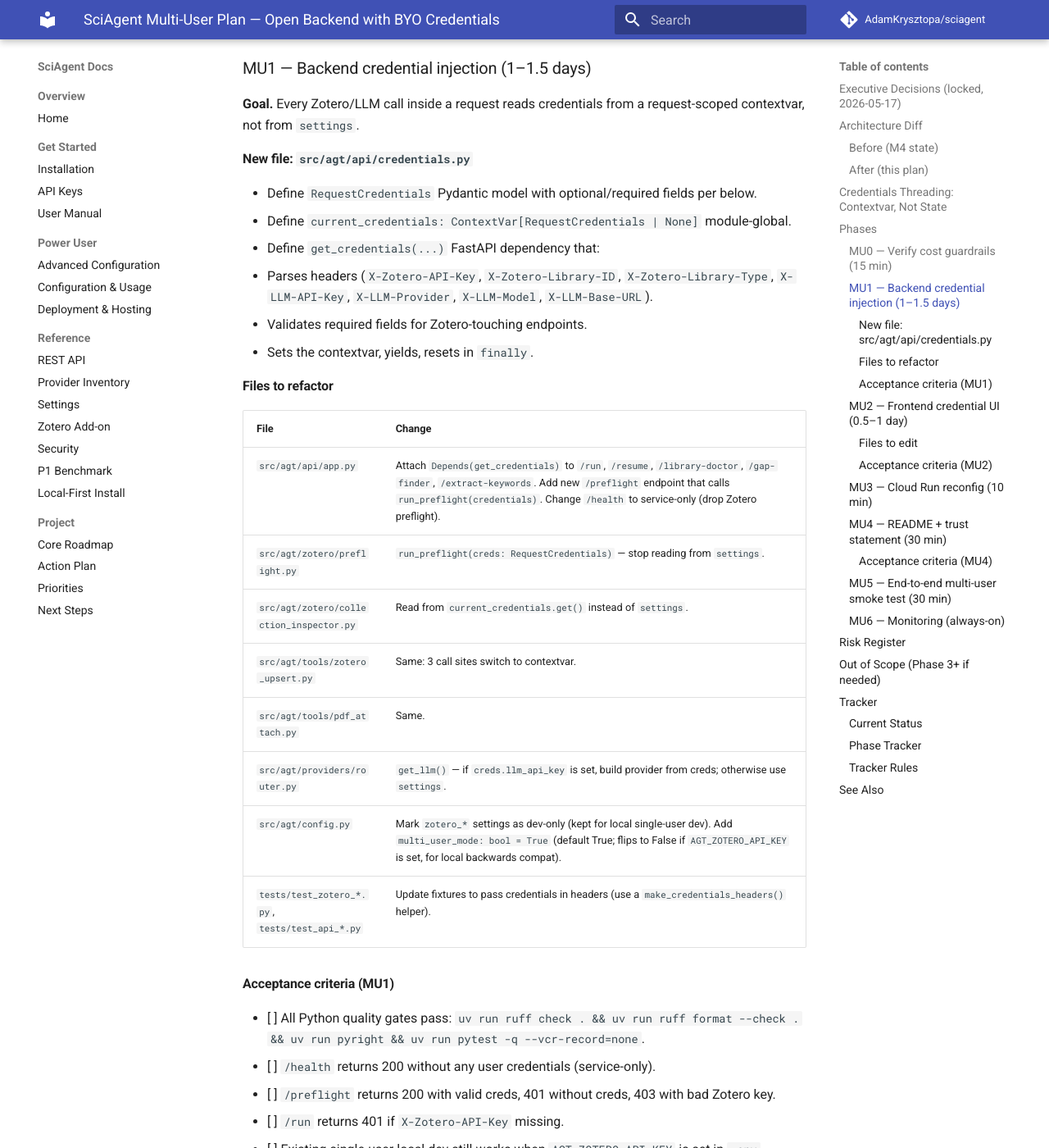
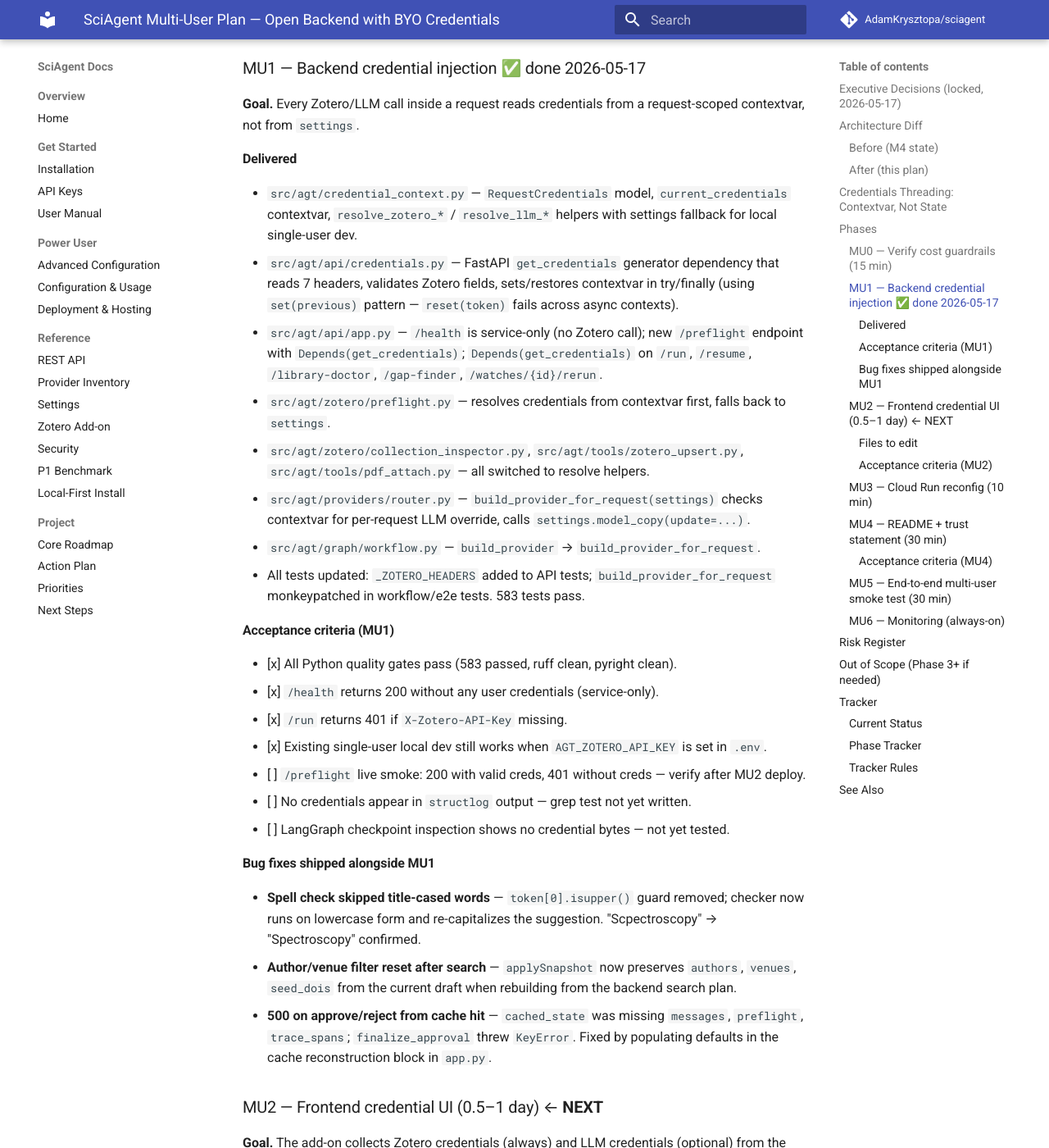
Before and after one commit to AdamKrysztopa/sciagent, an MkDocs documentation site: the page built from docs/actionable-plan-multiuser.md, in a window 1280 px wide and 1400 px high, scrolled down 2123 px. Shown: the whole window at 82% size. Built offline with MkDocs 1.6.1 and Material for MkDocs 9.7.7, drawn with Linux system fonts in a browser that asks for light colours; comment, search, counter and statistics services are not loaded; some of the changed text lies outside the part shown.

```diff
--- a/docs/actionable-plan-multiuser.md
+++ b/docs/actionable-plan-multiuser.md
@@ -78,48 +78,62 @@
 - [ ] Confirm `--max-instances=2` on Cloud Run service: `gcloud run services describe sciagent --region=europe-west1 | grep -i maxScale`.
 - [ ] (Optional) Set a hard DeepSeek monthly cap in the DeepSeek dashboard if available.
 
-### MU1 — Backend credential injection (1–1.5 days)
+### MU1 — Backend credential injection ✅ done 2026-05-17
 
 **Goal.** Every Zotero/LLM call inside a request reads credentials from a
 request-scoped contextvar, not from `settings`.
 
-#### New file: `src/agt/api/credentials.py`
+#### Delivered
 
-- Define `RequestCredentials` Pydantic model with optional/required fields per below.
-- Define `current_credentials: ContextVar[RequestCredentials | None]` module-global.
-- Define `get_credentials(...)` FastAPI dependency that:
-  - Parses headers (`X-Zotero-API-Key`, `X-Zotero-Library-ID`, `X-Zotero-Library-Type`,
-    `X-LLM-API-Key`, `X-LLM-Provider`, `X-LLM-Model`, `X-LLM-Base-URL`).
-  - Validates required fields for Zotero-touching endpoints.
-  - Sets the contextvar, yields, resets in `finally`.
-
-#### Files to refactor
-
-| File | Change |
-|---|---|
-| `src/agt/api/app.py` | Attach `Depends(get_credentials)` to `/run`, `/resume`, `/library-doctor`, `/gap-finder`, `/extract-keywords`. Add new `/preflight` endpoint that calls `run_preflight(credentials)`. Change `/health` to service-only (drop Zotero preflight). |
-| `src/agt/zotero/preflight.py` | `run_preflight(creds: RequestCredentials)` — stop reading from `settings`. |
-| `src/agt/zotero/collection_inspector.py` | Read from `current_credentials.get()` instead of `settings`. |
-| `src/agt/tools/zotero_upsert.py` | Same: 3 call sites switch to contextvar. |
-| `src/agt/tools/pdf_attach.py` | Same. |
-| `src/agt/providers/router.py` | `get_llm()` — if `creds.llm_api_key` is set, build provider from creds; otherwise use `settings`. |
-| `src/agt/config.py` | Mark `zotero_*` settings as dev-only (kept for local single-user dev). Add `multi_user_mode: bool = True` (default True; flips to False if `AGT_ZOTERO_API_KEY` is set, for local backwards compat). |
-| `tests/test_zotero_*.py`, `tests/test_api_*.py` | Update fixtures to pass credentials in headers (use a `make_credentials_headers()` helper). |
+- `src/agt/credential_context.py` — `RequestCredentials` model, `current_credentials`
+  contextvar, `resolve_zotero_*` / `resolve_llm_*` helpers with settings fallback for
+  local single-user dev.
+- `src/agt/api/credentials.py` — FastAPI `get_credentials` generator dependency that
+  reads 7 headers, validates Zotero fields, sets/restores contextvar in try/finally
+  (using `set(previous)` pattern — `reset(token)` fails across async contexts).
+- `src/agt/api/app.py` — `/health` is service-only (no Zotero call); new `/preflight`
+  endpoint with `Depends(get_credentials)`; `Depends(get_credentials)` on `/run`,
+  `/resume`, `/library-doctor`, `/gap-finder`, `/watches/{id}/rerun`.
+- `src/agt/zotero/preflight.py` — resolves credentials from contextvar first, falls
+  back to `settings`.
+- `src/agt/zotero/collection_inspector.py`, `src/agt/tools/zotero_upsert.py`,
+  `src/agt/tools/pdf_attach.py` — all switched to resolve helpers.
+- `src/agt/providers/router.py` — `build_provider_for_request(settings)` checks
+  contextvar for per-request LLM override, calls `settings.model_copy(update=...)`.
+- `src/agt/graph/workflow.py` — `build_provider` → `build_provider_for_request`.
+- All tests updated: `_ZOTERO_HEADERS` added to API tests; `build_provider_for_request`
+  monkeypatched in workflow/e2e tests. 583 tests pass.
 
 #### Acceptance criteria (MU1)
 
-- [ ] All Python quality gates pass: `uv run ruff check . && uv run ruff format --check . && uv run pyright && uv run pytest -q --vcr-record=none`.
-- [ ] `/health` returns 200 without any user credentials (service-only).
-- [ ] `/preflight` returns 200 with valid creds, 401 without creds, 403 with bad Zotero key.
-- [ ] `/run` returns 401 if `X-Zotero-API-Key` missing.
-- [ ] Existing single-user local dev still works when `AGT_ZOTERO_API_KEY` is set in `.env` (backwards-compat mode).
-- [ ] No credentials appear in `structlog` output (grep test).
-- [ ] LangGraph checkpoint inspection (`SELECT data FROM checkpoints LIMIT 1`) shows no credential bytes.
+- [x] All Python quality gates pass (583 passed, ruff clean, pyright clean).
+- [x] `/health` returns 200 without any user credentials (service-only).
+- [x] `/run` returns 401 if `X-Zotero-API-Key` missing.
+- [x] Existing single-user local dev still works when `AGT_ZOTERO_API_KEY` is set in `.env`.
+- [ ] `/preflight` live smoke: 200 with valid creds, 401 without creds — verify after MU2 deploy.
+- [ ] No credentials appear in `structlog` output — grep test not yet written.
+- [ ] LangGraph checkpoint inspection shows no credential bytes — not yet tested.
 
-### MU2 — Frontend credential UI (0.5–1 day)
+#### Bug fixes shipped alongside MU1
+
+- **Spell check skipped title-cased words** — `token[0].isupper()` guard removed;
+  checker now runs on lowercase form and re-capitalizes the suggestion. "Scpectroscopy"
+  → "Spectroscopy" confirmed.
+- **Author/venue filter reset after search** — `applySnapshot` now preserves
+  `authors`, `venues`, `seed_dois` from the current draft when rebuilding from the
+  backend search plan.
+- **500 on approve/reject from cache hit** — `cached_state` was missing `messages`,
+  `preflight`, `trace_spans`; `finalize_approval` threw `KeyError`. Fixed by
+  populating defaults in the cache reconstruction block in `app.py`.
+
+### MU2 — Frontend credential UI (0.5–1 day) ← **NEXT**
 
 **Goal.** The add-on collects Zotero credentials (always) and LLM credentials (optional)
 from the user and sends them as headers on every backend call.
+
+**Blocker today:** `backendClient.buildHeaders` does not send any Zotero headers.
+Every endpoint gated by `get_credentials` (including `/resume`) returns 401 when
+called from the add-on in remote mode.
 
 #### Files to edit
 
@@ -127,7 +141,7 @@
 |---|---|
 | `zotero-addon/src/host/prefs.ts` | Add `zoteroApiKey`, `zoteroLibraryId`, `zoteroLibraryType` (`user` \| `group`), `useCustomLlm`, `customLlmProvider`, `customLlmBaseUrl`, `customLlmModel`, `customLlmApiKey`. Default to empty. |
 | `zotero-addon/src/ui/components/ConfigPanel.tsx` | Add a "Zotero Account" section (required for remote mode). Add a "LLM Override" section gated by a toggle. |
-| `zotero-addon/src/client/backendClient.ts` | `buildHeaders` adds Zotero headers always; LLM headers only if `useCustomLlm`. Add `setUserCredentials(creds)` mutator. |
+| `zotero-addon/src/client/backendClient.ts` | `buildHeaders` adds `X-Zotero-API-Key`, `X-Zotero-Library-ID`, `X-Zotero-Library-Type` always; LLM headers only if `useCustomLlm`. Extend `BackendClientConfig` to carry the new fields. |
 | `zotero-addon/src/ui/App.tsx` / hooks | Pipe prefs into the client constructor. |
 | `zotero-addon/src/ui/components/FirstRunConfigCard.tsx` | First-run flow now prompts for Zotero credentials. LLM key remains optional. |
 | Tests | Vitest for header serialization; assert no LLM headers when toggle is off. |
@@ -137,6 +151,7 @@
 - [ ] All Zotero add-on quality gates pass: `npm ci && npm run lint && npm run build && npm run typecheck && npm run test`.
 - [ ] Sending a `/run` without Zotero API key in prefs surfaces a clear error in the UI before hitting the network.
 - [ ] Toggle "Use my own LLM key" shows the four LLM fields; switching off hides them and clears the headers.
+- [ ] `/run` and `/resume` no longer return 401 when Zotero prefs are filled in.
 
 ### MU3 — Cloud Run reconfig (10 min)
 
@@ -249,14 +264,16 @@
 ### Current Status
 
 - Single-user deploy ✅ done 2026-05-17 (M0–M4 of `actionable-plan.md`).
-- Current focus: **MU1 — Backend credential injection**
+- MU1 backend ✅ done 2026-05-17 — committed (`0d10e67`), **not yet deployed**.
+- Bug fixes (spell check, author filter reset, cache-hit 500) ✅ done 2026-05-17 — committed (`8324201`), not yet deployed.
+- Current focus: **MU2 — Frontend credential UI** (add-on must send Zotero headers before MU1 deploy is useful)
 
 ### Phase Tracker
 
 - [ ] **MU0** — Verify cost guardrails
-- [ ] **MU1** — Backend credential injection
-- [ ] **MU2** — Frontend credential UI
-- [ ] **MU3** — Cloud Run reconfig
+- [x] **MU1** — Backend credential injection ✅ 2026-05-17
+- [ ] **MU2** — Frontend credential UI ← next
+- [ ] **MU3** — Cloud Run reconfig (blocked: must NOT run before MU1+MU2 deployed)
 - [ ] **MU4** — README + trust statement
 - [ ] **MU5** — End-to-end smoke test
 - [ ] **MU6** — Monitoring (continuous)
```
Also changed, not shown: 2 other files.
